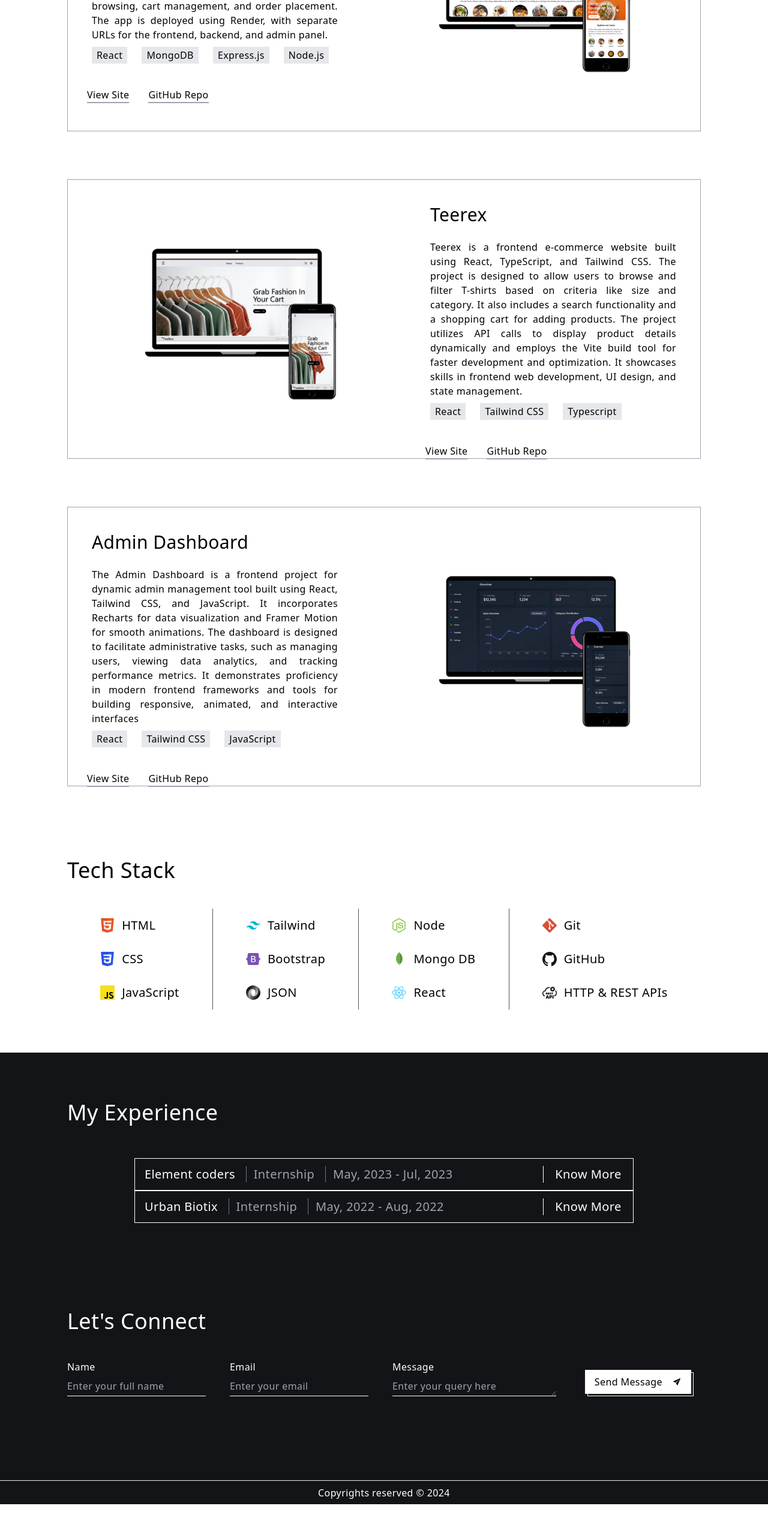
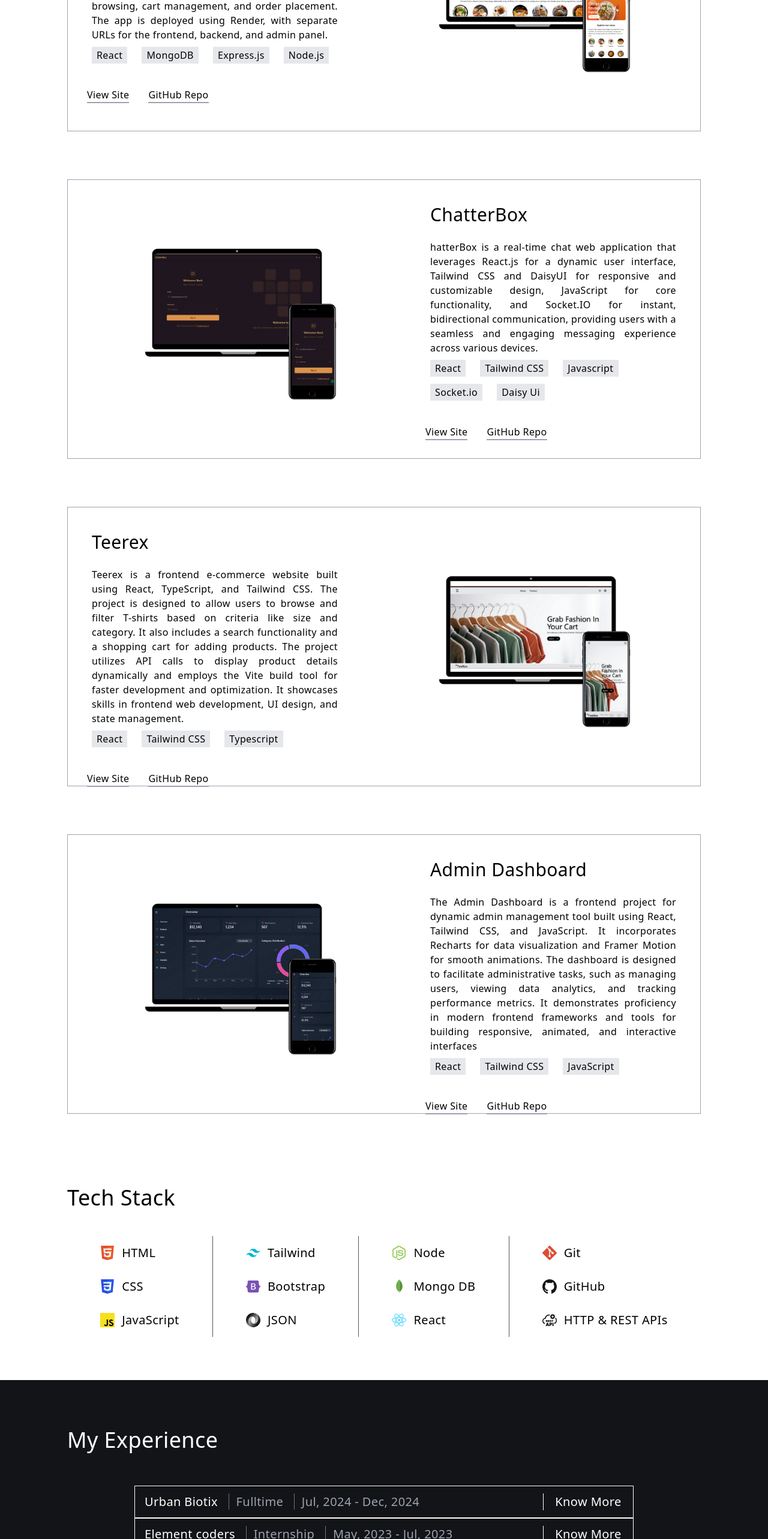
Before and after one commit to kshipraDewat/portfolio, a React (Vite) app: page / in a window 1280 px wide. Shown: the part 1871-4437 px from the top of the page at 60% size. Before the commit the page ends 4379 px from the top, so only its background shows below. Built offline with nearby package versions, Linux system fonts and the light colour scheme.

Commit message:
updated resume and project section

```diff
--- a/src/pages/Experience.jsx
+++ b/src/pages/Experience.jsx
@@ -7,10 +7,22 @@
         My Experience
       </h1>
       {/* accordion box */}
-      <div className="px-24  max-sm:px-0">
-        <div className="m-auto w-full  p-4 max-sm:p-0">
+      <div className="px-24 max-sm:px-0">
+        <div className="w-full p-4 m-auto max-sm:p-0">
+        <Accordion
+            id="1"
+            title="Urban Biotix"
+            type="Fulltime"
+            duration="Jul, 2024 - Dec, 2024"
+            answer={[
+              "Role - Software Developer",
+              "Ensured cross-device compatibility by developing responsive layouts using HTML, CSS, and JavaScript frameworks.",
+              "Designed and implemented user-friendly, visually appealing web interfaces to improve user engagement and accessibility."
+
+            ]}
+          />
           <Accordion
-            id="1"
+            id="2"
             title="Element coders"
             type="Internship "
             duration="May, 2023 - Jul, 2023"
@@ -21,7 +33,7 @@
             ]}
           />
           <Accordion
-            id="2"
+            id="3"
             title="Urban Biotix"
             type="Internship"
             duration="May, 2022 - Aug, 2022"
--- a/src/pages/Hero.jsx
+++ b/src/pages/Hero.jsx
@@ -2,23 +2,23 @@
 import { FaChevronDown } from "react-icons/fa6";
 import { FaLaptopCode } from "react-icons/fa6";
 import { HashLink } from "react-router-hash-link";
-import pdf from '../assets/resume/Resume.pdf';
+import pdf from '../assets/resume/Resumeee.pdf';
 
 
 const Hero = () => {
 
   return (
-    <div className="relative flex h-screen flex-col items-center  bg-white  pt-36 lg:pt-60 text-center  max-sm:pt-42 ">
+    <div className="relative flex flex-col items-center h-screen text-center bg-white pt-36 lg:pt-60 max-sm:pt-42 ">
       <h1 className="px-48 font-inter text-4xl font-bold uppercase leading-[3rem] max-sm:px-6 max-sm:text-2xl ">
         Hello, I am KSHIPRA. I am a{" "}
-        <span className="bg-black px-2 text-white max-sm:px-3">
+        <span className="px-2 text-white bg-black max-sm:px-3">
           Frontend Developer <br />
         </span>{" "}
         I enjoy building sites & apps.  Primarily
         focused on{" "}
-        <span className="bg-black px-4 text-white max-sm:px-3">React.js</span>
+        <span className="px-4 text-white bg-black max-sm:px-3">React.js</span>
       </h1>
-      <p className="px-  pt-4 font-inter text-lg max-sm:px-12 max-sm:text-sm ">
+      <p className="pt-4 text-lg px- font-inter max-sm:px-12 max-sm:text-sm ">
       Graduated from GWEC Ajmer, I focused more on my coding skills to establish a good career in React web development & further.
       </p>
       <div className="z-20 flex gap-10 pt-10 max-sm:flex-col max-sm:gap-6 max-sm:text-sm ">
@@ -33,14 +33,14 @@
 
         <a  href={pdf} download>
           <button className="relative -left-1 -top-1 flex w-[200px] items-center justify-center gap-3     border    border-black bg-white p-2 px-3 py-2 font-inter  text-black transition-all before:absolute before:left-1 before:top-1 before:-z-10 before:h-full before:w-full before:border before:border-black before:transition-all before:content-[''] hover:left-0 hover:top-0 before:hover:left-0 before:hover:top-0 active:bg-gray-300  max-sm:w-[180px]">
-            <div className=" ">
+            <div className="">
               <IoMdDownload/>
             </div>
             <div>Download Resume</div>
           </button>
         </a>
       </div>
-      <div className="sm:absolute lg:bottom-10 mt-32 max-sm:bottom-36 max-sm:mt-20">
+      <div className="mt-32 sm:absolute lg:bottom-10 max-sm:bottom-36 max-sm:mt-20">
         <div className="w-[20px] animate-bounce max-sm:w-[36px]">
           <FaChevronDown/>
 
--- a/src/pages/Project.jsx
+++ b/src/pages/Project.jsx
@@ -4,14 +4,14 @@
 const Project = () => {
   const projects = [
     { websiteName: "SwiftEats", color: "bg-[#7F3E0A]/20" },
+    { websiteName: "ChatterBox", color: "bg-[#f0f8ff]" },
     { websiteName: "Teerex", color: "bg-[#8FE070]/25" },
     { websiteName: "Admin Dashboard", color: "bg-[#f0f8ff]" },
-
   ];
 
   return (
-    <div id="work" className=" px-28 pt-24 max-sm:px-6 text-sm">
-      <div className="flex items-center justify-between pb-12 font-inter  max-sm:text-2xl">
+    <div id="work" className="pt-24 text-sm px-28 max-sm:px-6">
+      <div className="flex items-center justify-between pb-12 font-inter max-sm:text-2xl">
         <div className="text-4xl font-normal max-sm:text-2xl">My Work</div>
         <div className="text-lg max-sm:text-xs">Hands-on Experience</div>
       </div>
--- a/src/projectDetails/projectData.json
+++ b/src/projectDetails/projectData.json
@@ -36,16 +36,16 @@
       "projectInfo": "The Admin Dashboard is a frontend project for dynamic admin management tool built using React, Tailwind CSS, and JavaScript. It incorporates Recharts for data visualization and Framer Motion for smooth animations. The dashboard is designed to facilitate administrative tasks, such as managing users, viewing data analytics, and tracking performance metrics. It demonstrates proficiency in modern frontend frameworks and tools for building responsive, animated, and interactive interfaces"
     }
   },
-  "Food Recipe": {
+  "ChatterBox": {
     "projectMetaData": {
-      "projectId": "Food Recipe",
-      "mockupImg": "./../../../assets/images/kd.png",
+      "projectId": "ChatterBox",
+      "mockupImg": "/project/Chatterbox.png",
       "webColor": "bg-[#F5F8FD]",
-      "name": "Food Recipe",
-      "techStack": ["React", "Tailwind CSS", "Javascript"],
-      "site": "https:",
-      "github": "https:",
-      "projectInfo": "As a freelancer, I took the project as a solo developer & designer. Utilizing React, I prioritized user-centric design, fostering seamless navigation and engaging interactions. The deployment on Netlify ensures a reliable foundation, offering a smooth journey for users exploring KDEvents."
+      "name": "ChatterBox",
+      "techStack": ["React", "Tailwind CSS", "Javascript","Socket.io", "Daisy Ui"],
+      "site": "https://chatterbox-pfp3.onrender.com",
+      "github": "https://github.com/kshipraDewat/ChatterBox",
+      "projectInfo": "hatterBox is a real-time chat web application that leverages React.js for a dynamic user interface, Tailwind CSS and DaisyUI for responsive and customizable design, JavaScript for core functionality, and Socket.IO for instant, bidirectional communication, providing users with a seamless and engaging messaging experience across various devices."
     }
   }
 }
```
Also changed, not shown: public/project/Chatterbox.png (added), 1 other file (tests, documents, lock files or other folders).
